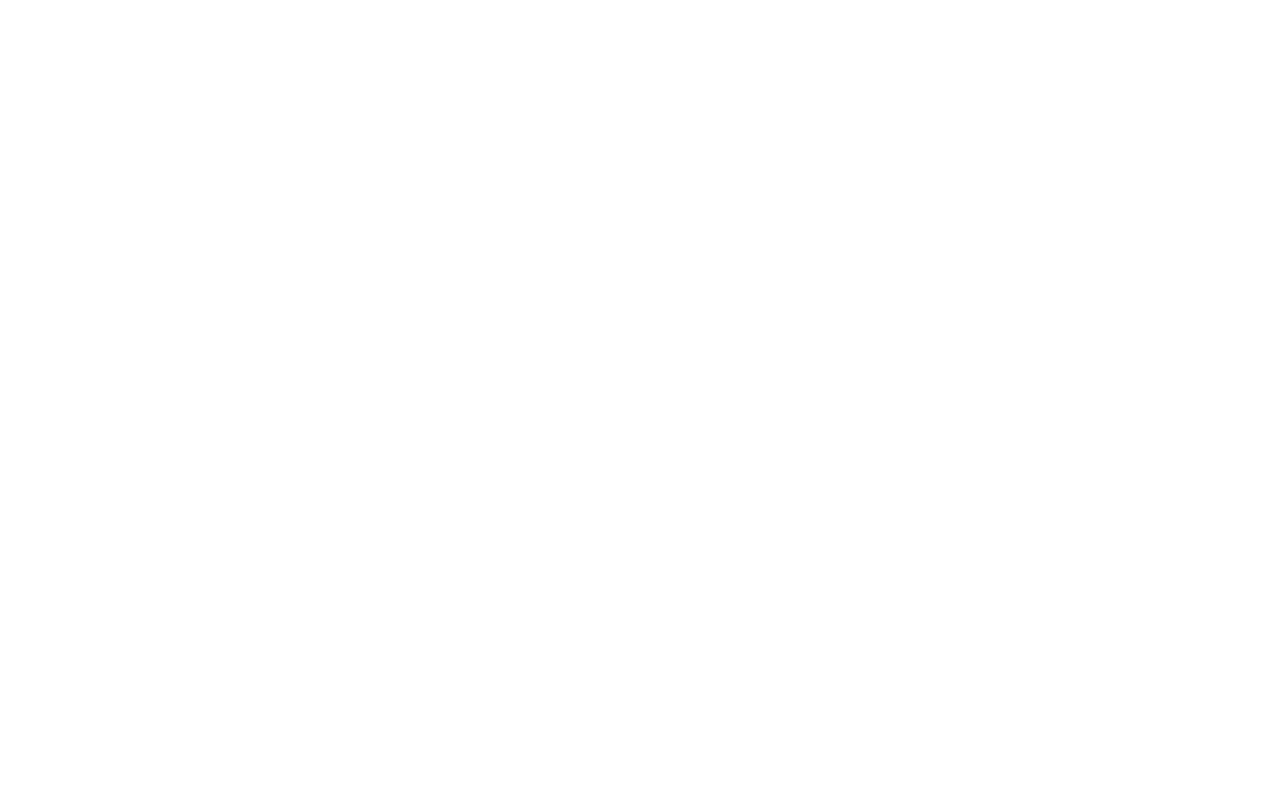
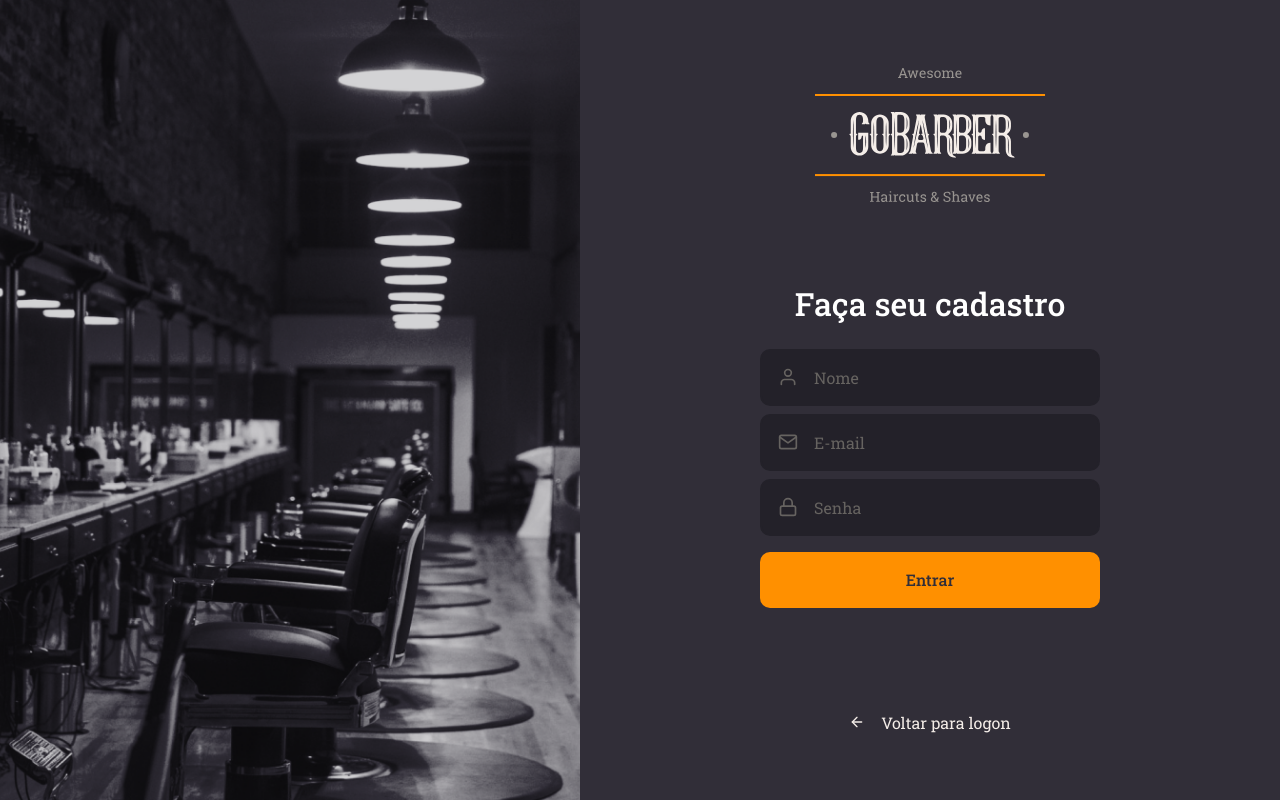
Before and after one commit to MatheusChignolli/gobarber-frontend, a React (Create React App) app: page / in a window 1280 px wide. Built offline with nearby package versions, Linux system fonts and the light colour scheme.

Commit message:
feat: create signin and signup pages with components and theirs own styles

```diff
--- a/public/index.html
+++ b/public/index.html
@@ -9,6 +9,8 @@
       content="Web site created using create-react-app"
     />
     <title>GoBarber</title>
+
+    <link href="https://fonts.googleapis.com/css2?family=Roboto+Slab:wght@400;500&display=swap" rel="stylesheet"/>
   </head>
   <body>
     <noscript>You need to enable JavaScript to run this app.</noscript>
--- a/src/App.tsx
+++ b/src/App.tsx
@@ -1,7 +1,16 @@
 import React from 'react';
 
+import GlobalStyles from './assets/styles/global';
+import SignIn from './pages/SignIn';
+import SignUp from './pages/SignUp';
+
 const App: React.FC = () => {
-  return <div className="App" />;
+  return (
+    <>
+      <SignUp />
+      <GlobalStyles />
+    </>
+  );
 };
 
 export default App;
--- /dev/null
+++ b/src/assets/styles/global.ts
@@ -0,0 +1,33 @@
+import { createGlobalStyle } from 'styled-components';
+
+export default createGlobalStyle`
+  * {
+    margin: 0;
+    padding: 0;
+    box-sizing: border-box;
+    outline: 0;
+  }
+
+  body {
+    background: #312e38;
+    color: #fff;
+    -webkit-font-smoothing: antialiased;
+  }
+
+  body, input, button {
+    font-family: 'Roboto Slab', serif;
+    font-size: 16px;
+  }
+
+  h1, h2, h3, h4, h5, h6, strong {
+    font-weight: 500;
+  }
+
+  button {
+    cursor: pointer;
+  }
+
+  a {
+    text-decoration: none;
+  }
+`;
--- /dev/null
+++ b/src/components/Button/index.tsx
@@ -0,0 +1,15 @@
+import React, { ButtonHTMLAttributes } from 'react';
+
+import { Container } from './styles';
+
+type ButtonProps = ButtonHTMLAttributes<HTMLButtonElement>;
+
+const Button: React.FC<ButtonProps> = ({ children, ...rest }) => {
+  return (
+    <Container type="button" {...rest}>
+      {children}
+    </Container>
+  );
+};
+
+export default Button;
--- /dev/null
+++ b/src/components/Button/styles.ts
@@ -0,0 +1,19 @@
+import styled from 'styled-components';
+import { shade } from 'polished';
+
+export const Container = styled.button`
+  background: #ff9000;
+  border-radius: 10px;
+  border: 0;
+  color: #312e38;
+  font-weight: 500;
+  padding: 0 16px;
+  height: 56px;
+  width: 100%;
+  margin-top: 16px;
+  transition: background 0.25s;
+
+  &:hover {
+    background: ${shade(0.2, '#ff9000')};
+  }
+`;
--- /dev/null
+++ b/src/components/Input/index.tsx
@@ -0,0 +1,20 @@
+import React, { InputHTMLAttributes } from 'react';
+import { IconBaseProps } from 'react-icons';
+
+import { Container } from './styles';
+
+interface InputProps extends InputHTMLAttributes<HTMLInputElement> {
+  name: string;
+  icon: React.ComponentType<IconBaseProps>;
+}
+
+const Input: React.FC<InputProps> = ({ icon: Icon, ...rest }) => {
+  return (
+    <Container>
+      {Icon && <Icon size={20} />}
+      <input {...rest} />
+    </Container>
+  );
+};
+
+export default Input;
--- /dev/null
+++ b/src/components/Input/styles.ts
@@ -0,0 +1,32 @@
+import styled from 'styled-components';
+
+export const Container = styled.div`
+  background: #232129;
+  border-radius: 10px;
+  border: 2px solid #232129;
+  color: #666360;
+  padding: 16px;
+  width: 100%;
+
+  display: flex;
+  align-items: center;
+
+  & + div {
+    margin-top: 8px;
+  }
+
+  input {
+    background: transparent;
+    border: 0;
+    color: #f4ede8;
+    flex: 1;
+
+    &::placeholder {
+      color: #666360;
+    }
+  }
+
+  svg {
+    margin-right: 16px;
+  }
+`;
--- /dev/null
+++ b/src/pages/SignIn/index.tsx
@@ -0,0 +1,39 @@
+import React from 'react';
+import { FiLogIn, FiMail, FiLock } from 'react-icons/fi';
+
+import Logo from '../../assets/images/logo.svg';
+
+import Button from '../../components/Button';
+import Input from '../../components/Input';
+
+import { Container, Content, Background } from './styles';
+
+const SignIn: React.FC = () => {
+  return (
+    <Container>
+      <Content>
+        <img src={Logo} alt="GoBarber" />
+
+        <form>
+          <h1>Faça seu logon</h1>
+          <Input name="email" icon={FiMail} placeholder="E-mail" />
+          <Input
+            name="password"
+            icon={FiLock}
+            type="password"
+            placeholder="Senha"
+          />
+          <Button type="submit">Entrar</Button>
+          <a href="/">Esqueci a senha</a>
+        </form>
+        <a href="/">
+          <FiLogIn />
+          Criar conta
+        </a>
+      </Content>
+      <Background />
+    </Container>
+  );
+};
+
+export default SignIn;
--- /dev/null
+++ b/src/pages/SignIn/styles.ts
@@ -0,0 +1,64 @@
+import styled from 'styled-components';
+import { shade } from 'polished';
+
+import signInBackgroundImg from '../../assets/images/sign-in-background.png';
+
+export const Container = styled.div`
+  height: 100vh;
+  display: flex;
+  align-items: stretch;
+`;
+
+export const Content = styled.div`
+  display: flex;
+  flex-direction: column;
+  align-items: center;
+
+  place-content: center;
+
+  width: 100%;
+  max-width: 700px;
+
+  form {
+    margin: 80px 0;
+    width: 340px;
+    text-align: center;
+
+    h1 {
+      margin-bottom: 24px;
+    }
+
+    a {
+      color: #f4ede8;
+      display: block;
+      margin-top: 24px;
+      transition: color 0.25s;
+
+      &:hover {
+        color: ${shade(0.2, '#f4ede8')};
+      }
+    }
+  }
+
+  > a {
+    display: flex;
+    align-items: center;
+    color: #ff9000;
+    margin-top: 24px;
+    transition: color 0.25s;
+
+    &:hover {
+      color: ${shade(0.2, '#ff9000')};
+    }
+
+    svg {
+      margin-right: 16px;
+    }
+  }
+`;
+
+export const Background = styled.div`
+  flex: 1;
+  background: url(${signInBackgroundImg}) no-repeat center;
+  background-size: cover;
+`;
--- /dev/null
+++ b/src/pages/SignUp/index.tsx
@@ -0,0 +1,39 @@
+import React from 'react';
+import { FiArrowLeft, FiMail, FiUser, FiLock } from 'react-icons/fi';
+
+import Logo from '../../assets/images/logo.svg';
+
+import Button from '../../components/Button';
+import Input from '../../components/Input';
+
+import { Container, Content, Background } from './styles';
+
+const SignUp: React.FC = () => {
+  return (
+    <Container>
+      <Background />
+      <Content>
+        <img src={Logo} alt="GoBarber" />
+
+        <form>
+          <h1>Faça seu cadastro</h1>
+          <Input name="name" icon={FiUser} placeholder="Nome" />
+          <Input name="email" icon={FiMail} placeholder="E-mail" />
+          <Input
+            name="password"
+            icon={FiLock}
+            type="password"
+            placeholder="Senha"
+          />
+          <Button type="submit">Entrar</Button>
+        </form>
+        <a href="/">
+          <FiArrowLeft />
+          Voltar para logon
+        </a>
+      </Content>
+    </Container>
+  );
+};
+
+export default SignUp;
--- /dev/null
+++ b/src/pages/SignUp/styles.ts
@@ -0,0 +1,53 @@
+import styled from 'styled-components';
+import { shade } from 'polished';
+
+import signUpBackgroundImg from '../../assets/images/sign-up-background.png';
+
+export const Container = styled.div`
+  height: 100vh;
+  display: flex;
+  align-items: stretch;
+`;
+
+export const Content = styled.div`
+  display: flex;
+  flex-direction: column;
+  align-items: center;
+
+  place-content: center;
+
+  width: 100%;
+  max-width: 700px;
+
+  form {
+    margin: 80px 0;
+    width: 340px;
+    text-align: center;
+
+    h1 {
+      margin-bottom: 24px;
+    }
+  }
+
+  > a {
+    display: flex;
+    align-items: center;
+    color: #f4ede8;
+    margin-top: 24px;
+    transition: color 0.25s;
+
+    &:hover {
+      color: ${shade(0.2, '#f4ede8')};
+    }
+
+    svg {
+      margin-right: 16px;
+    }
+  }
+`;
+
+export const Background = styled.div`
+  flex: 1;
+  background: url(${signUpBackgroundImg}) no-repeat center;
+  background-size: cover;
+`;
```
